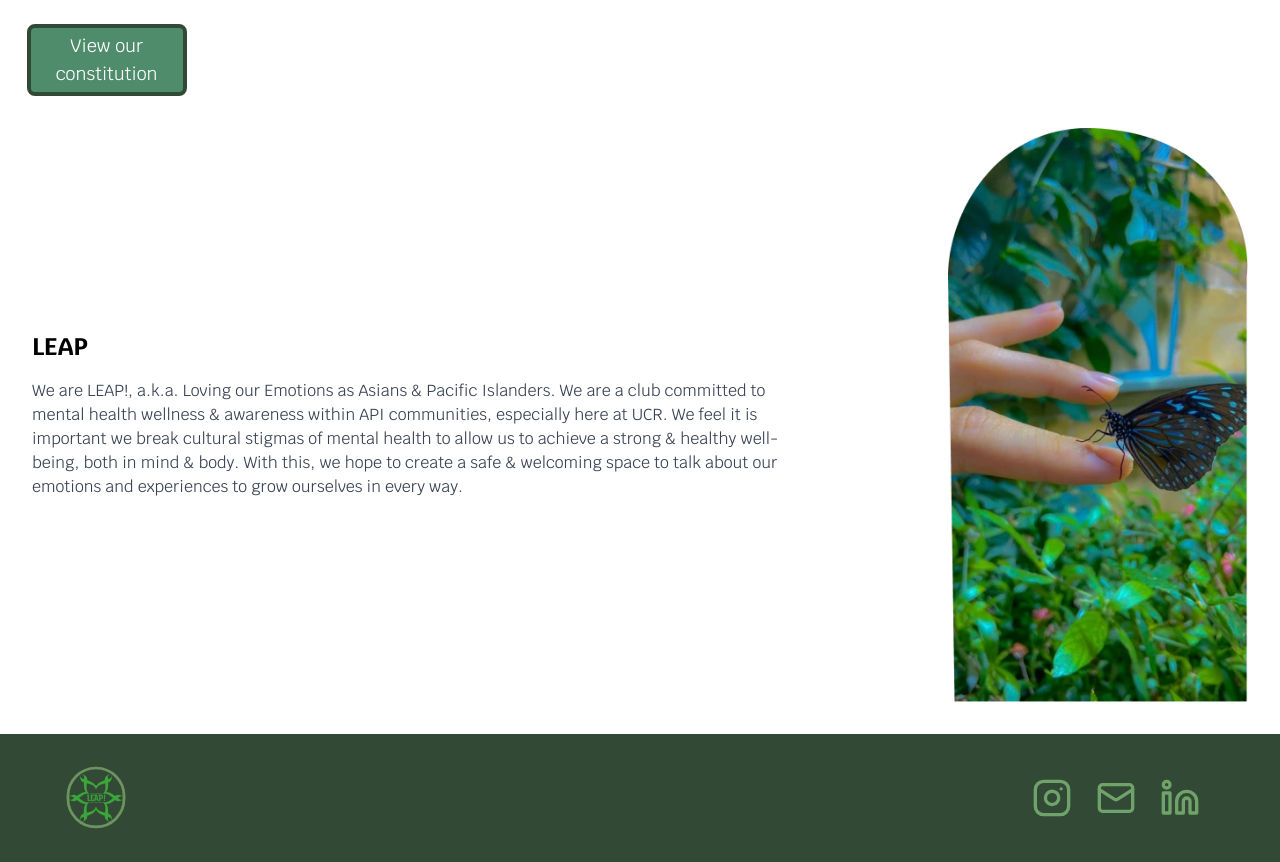
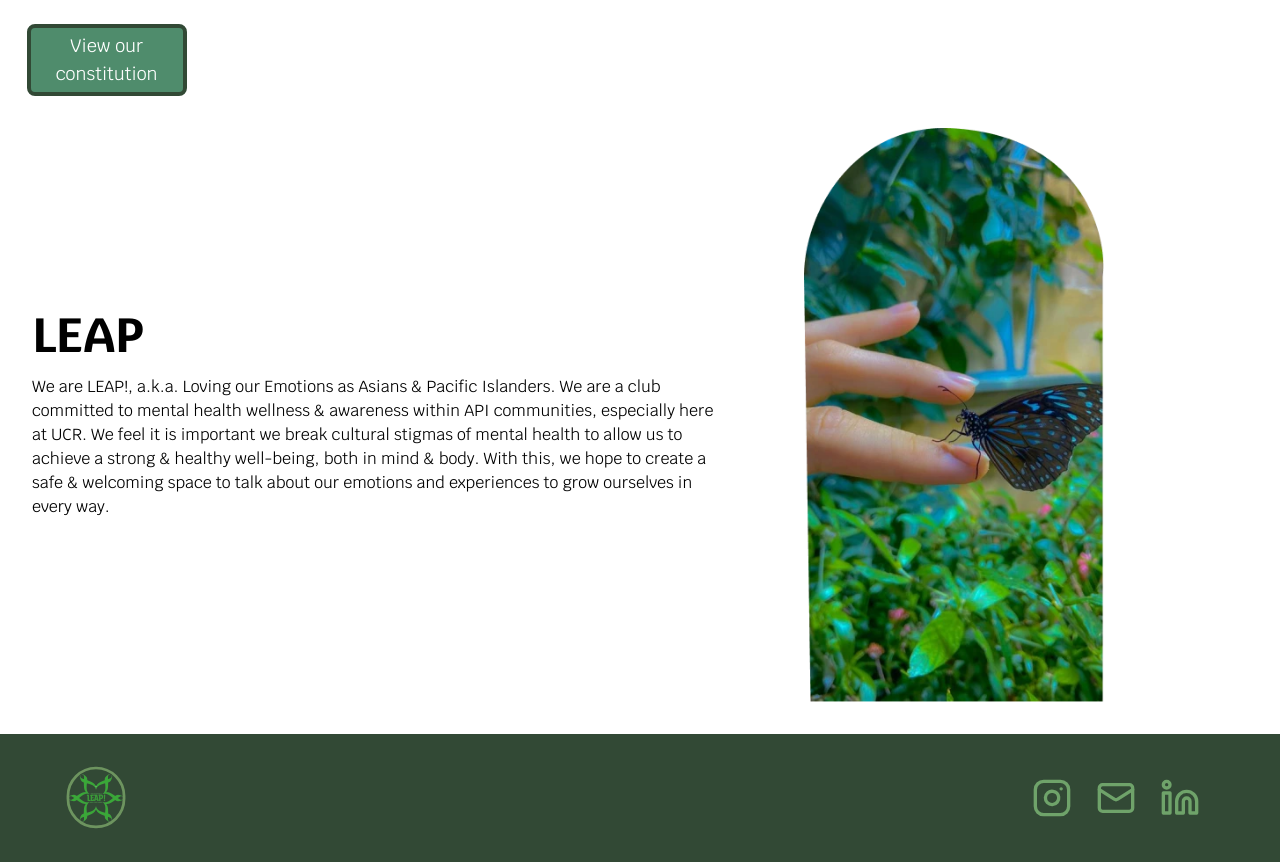
Before and after one commit to acm-ucr/leap-website, a Next.js app: page /about in a window 1280 px wide. Shown: the part 800-1662 px from the top of the page. Built offline with nearby package versions, Linux system fonts and the light colour scheme.

Commit message:
changed size of title and move pic to the left

```diff
--- a/src/components/about/Leap.tsx
+++ b/src/components/about/Leap.tsx
@@ -7,8 +7,8 @@ const Leap = () => {
   return (
     <div className="flex items-center p-8">
       <div className="w-2/3 pr-8 text-left">
-        <h2 className="font-leap text-2xl font-bold">LEAP</h2>
-        <p className="mt-4 text-gray-700">
+        <h2 className="font-leap text-5xl font-bold">LEAP</h2>
+        <p className="mt-4 text-black">
           We are LEAP!, a.k.a. Loving our Emotions as Asians & Pacific
           Islanders. We are a club committed to mental health wellness &
           awareness within API communities, especially here at UCR. We feel it
@@ -19,7 +19,7 @@ const Leap = () => {
         </p>
       </div>
 
-      <div className="flex w-1/3 justify-end">
+      <div className="mr-36 flex w-1/3 justify-end">
         <Image
           src={ButterflyImg}
           alt="Butterfly"
```
